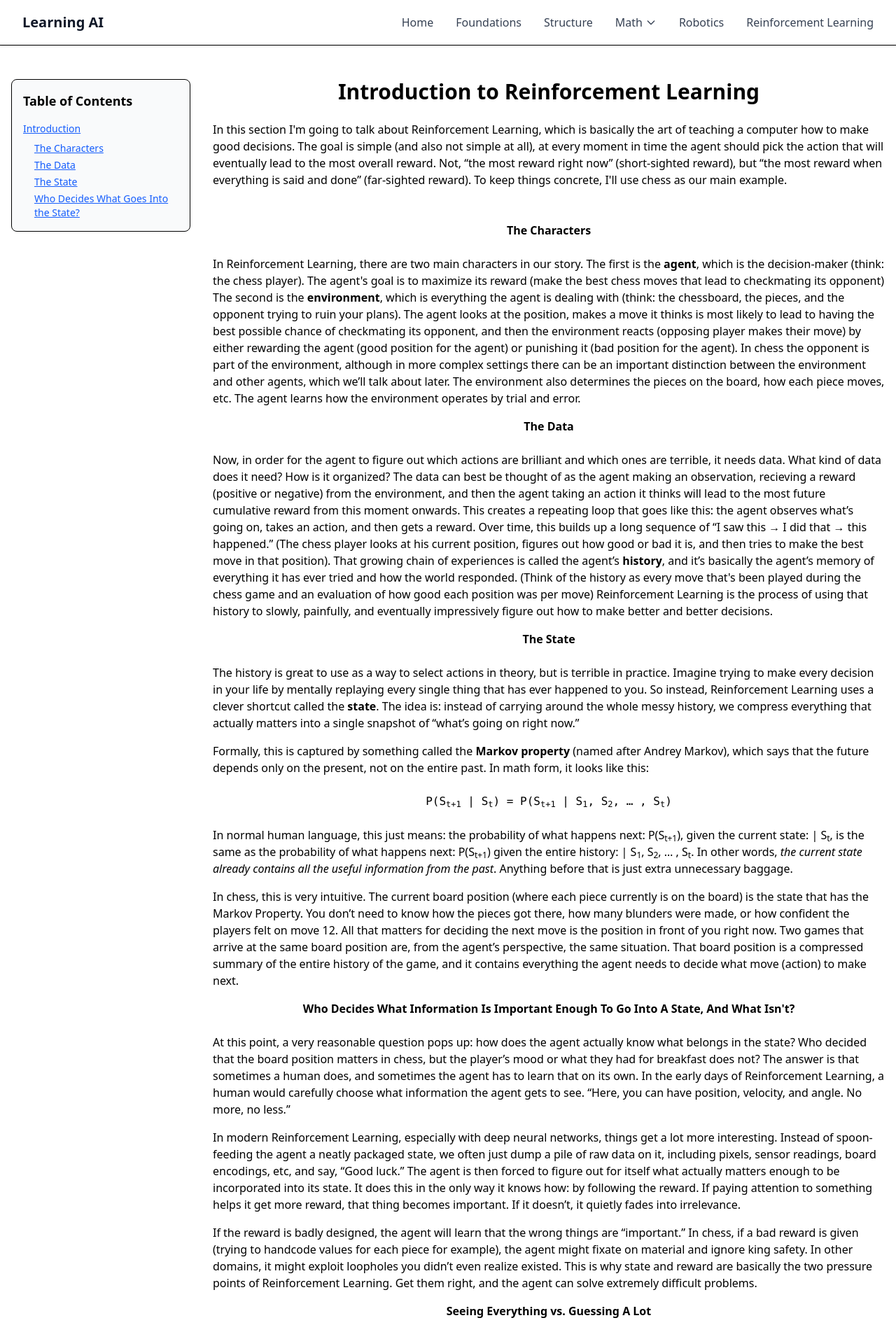
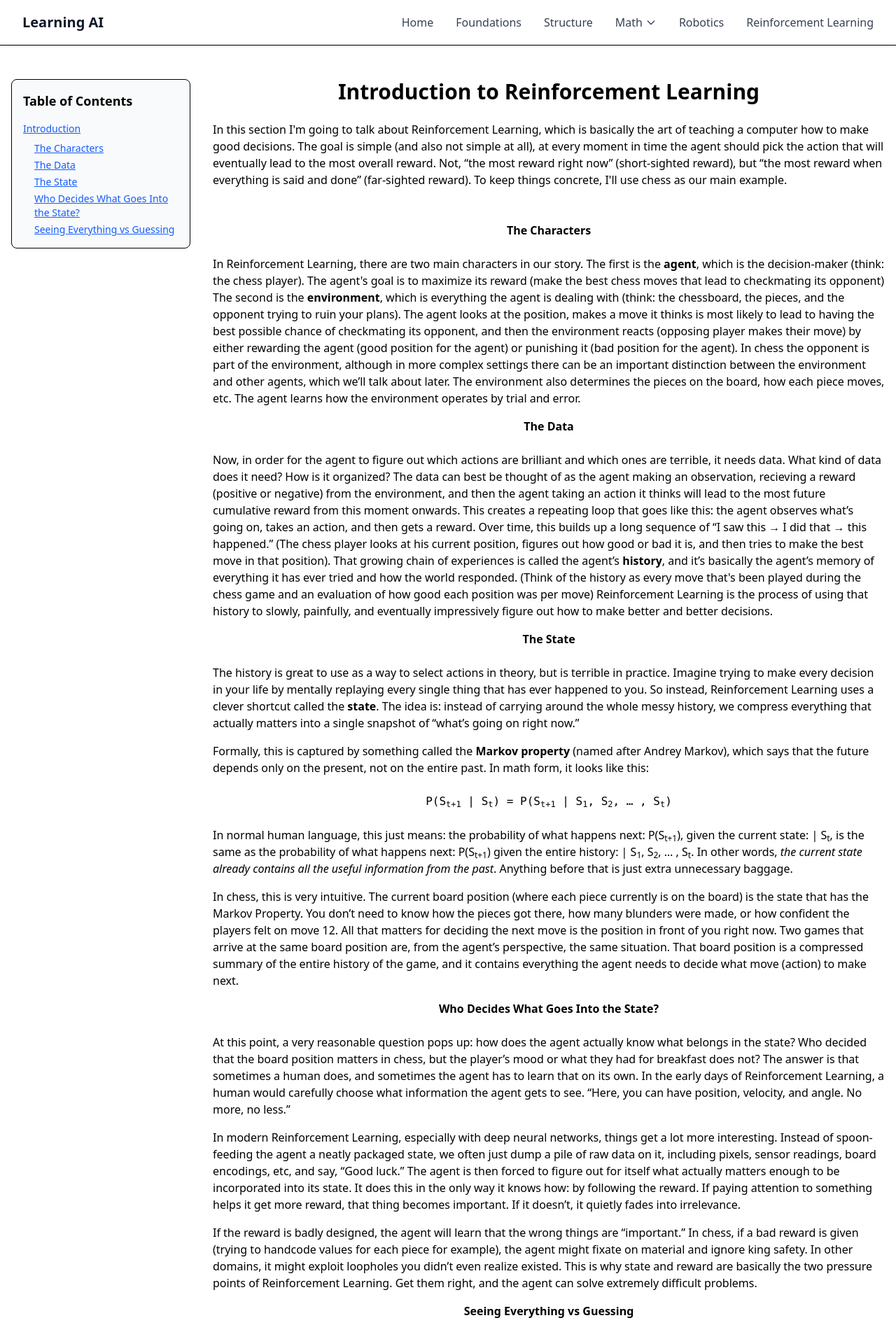
Before and after one commit to WilliamGiammona/learning-ai, a Next.js app: page /reinforcement-learning in a window 1280 px wide. Shown: the top 1913 px of the page at 70% size. Built offline with nearby package versions, Linux system fonts and the light colour scheme.

Commit message:
continuing introduction

```diff
--- a/app/reinforcement-learning/page.tsx
+++ b/app/reinforcement-learning/page.tsx
@@ -49,6 +49,14 @@ export default function ReinforcementLearningPage() {
                       className="text-blue-600 hover:text-blue-800 underline block"
                     >
                       Who Decides What Goes Into the State?
+                    </a>
+                  </li>
+                  <li>
+                    <a
+                      href="#seeing-vs-guessing"
+                      className="text-blue-600 hover:text-blue-800 underline block"
+                    >
+                      Seeing Everything vs Guessing
                     </a>
                   </li>
                 </ul>
@@ -180,8 +188,7 @@ export default function ReinforcementLearningPage() {
 
             <p className="mb-4">
               <strong id="who-decides-state" className="block text-center">
-                Who Decides What Information Is Important Enough To Go Into A
-                State, And What Isn't?
+                Who Decides What Goes Into the State?
               </strong>
               <br />
               At this point, a very reasonable question pops up: how does the
@@ -219,8 +226,8 @@ export default function ReinforcementLearningPage() {
             </p>
 
             <p className="mb-4">
-              <strong className="block text-center">
-                Seeing Everything vs. Guessing A Lot
+              <strong id="seeing-vs-guessing" className="block text-center">
+                Seeing Everything vs Guessing
               </strong>
               <br />
               Up until now, we’ve been quietly assuming something very
```
